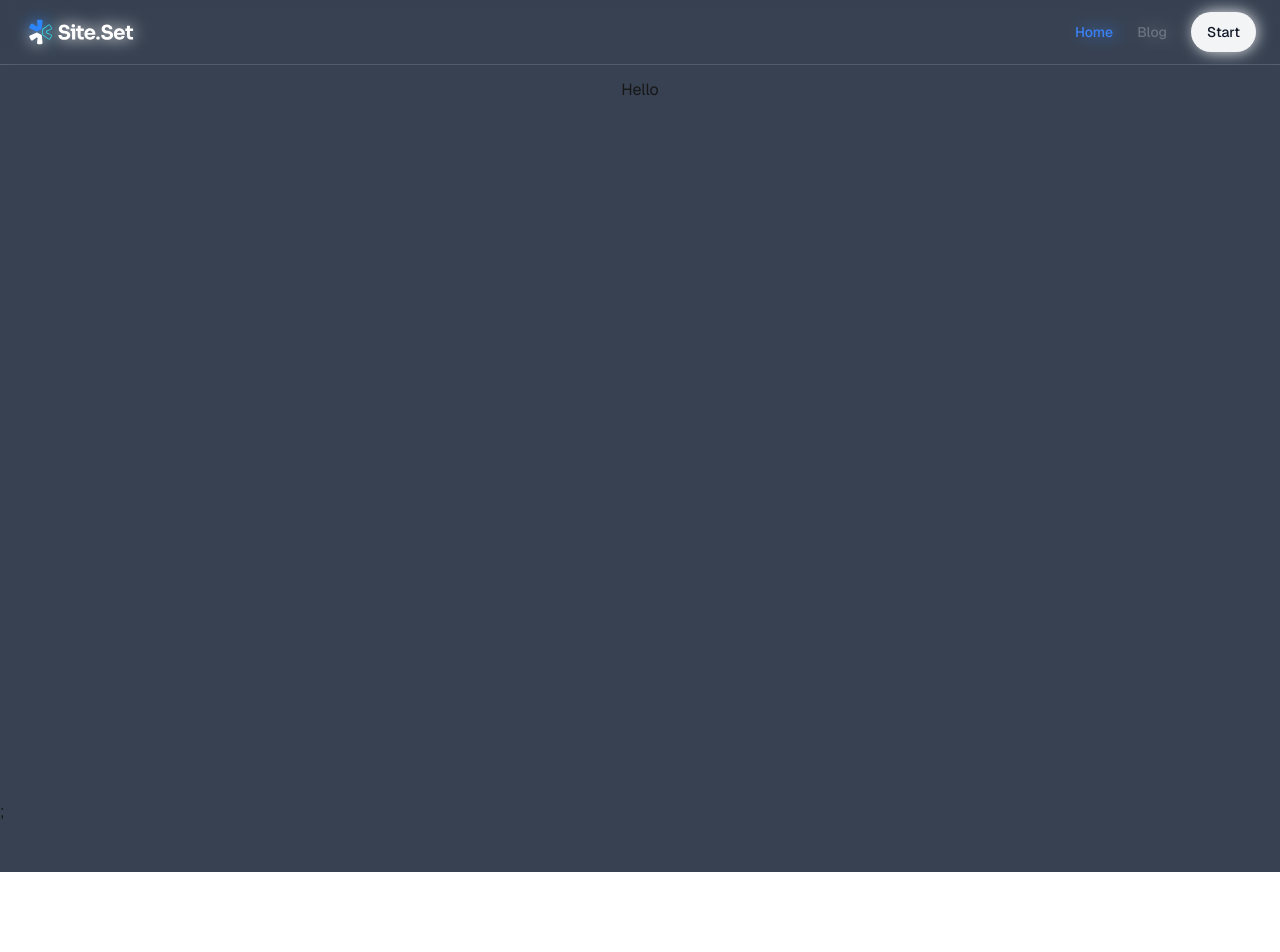
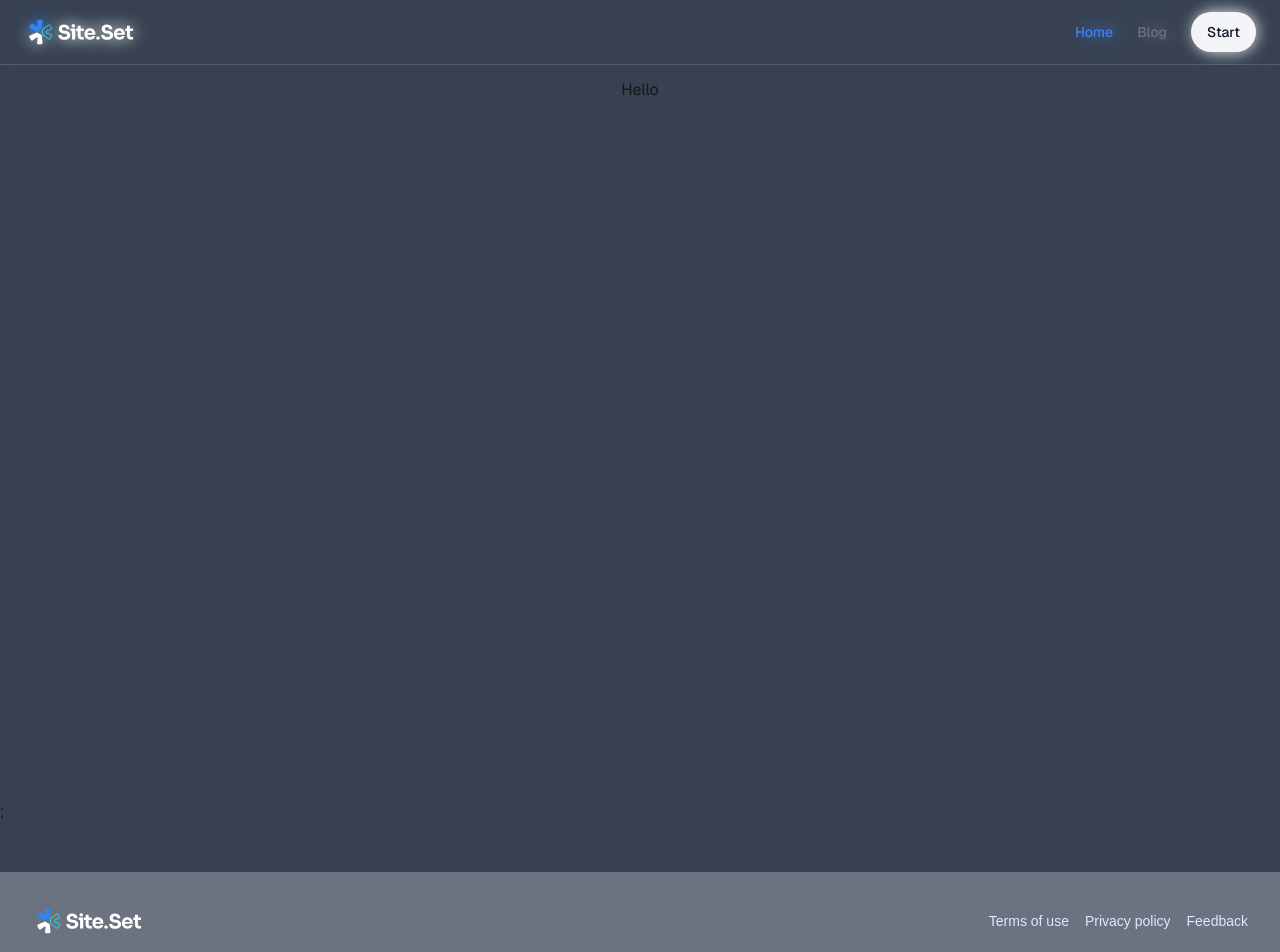
Before and after one commit to my-rocketseat-courses/site-set, a Next.js app: page / in a window 1280 px wide. Shown: the top 952 px of the page. Before the commit the page ends 872 px from the top, so only its background shows below. Built offline with nearby package versions, Linux system fonts and the light colour scheme.

Commit message:
create and add footer

```diff
--- /dev/null
+++ b/src/components/footer/footer.tsx
@@ -0,0 +1,28 @@
+import Link from 'next/link';
+import { Logo } from '../logo/logo';
+
+export function Footer() {
+  return (
+    <footer className="bg-gray-500">
+      <div className="mx-auto max-w-7xl px-4 sm:px-6 lg:px-8">
+        <div className="flex justify-between md:flex-row gap-8 py-8">
+          <Logo />
+          <nav className="flex flex-col md:flex-row items-center gap-4 text-sm text-blue-100">
+            <Link href="/termos-de-uso" className="hover:text-blue-200">
+              Terms of use
+            </Link>
+            <Link
+              href="/politica-de-privacidade"
+              className="hover:text-blue-200"
+            >
+              Privacy policy
+            </Link>
+            <Link href="/feedback" className="hover:text-blue-200">
+              Feedback
+            </Link>
+          </nav>
+        </div>
+      </div>
+    </footer>
+  );
+};
--- a/src/components/layout/layout.tsx
+++ b/src/components/layout/layout.tsx
@@ -1,3 +1,4 @@
+import { Footer } from "../footer/footer";
 import { Header } from "../header/header";
 
 type LayoutProps = {
@@ -11,6 +12,7 @@
       <main className="flex-1 flex flex-col mb-12">
         {children}
       </main>
+      <Footer />
     </div>
   )
 }
```
